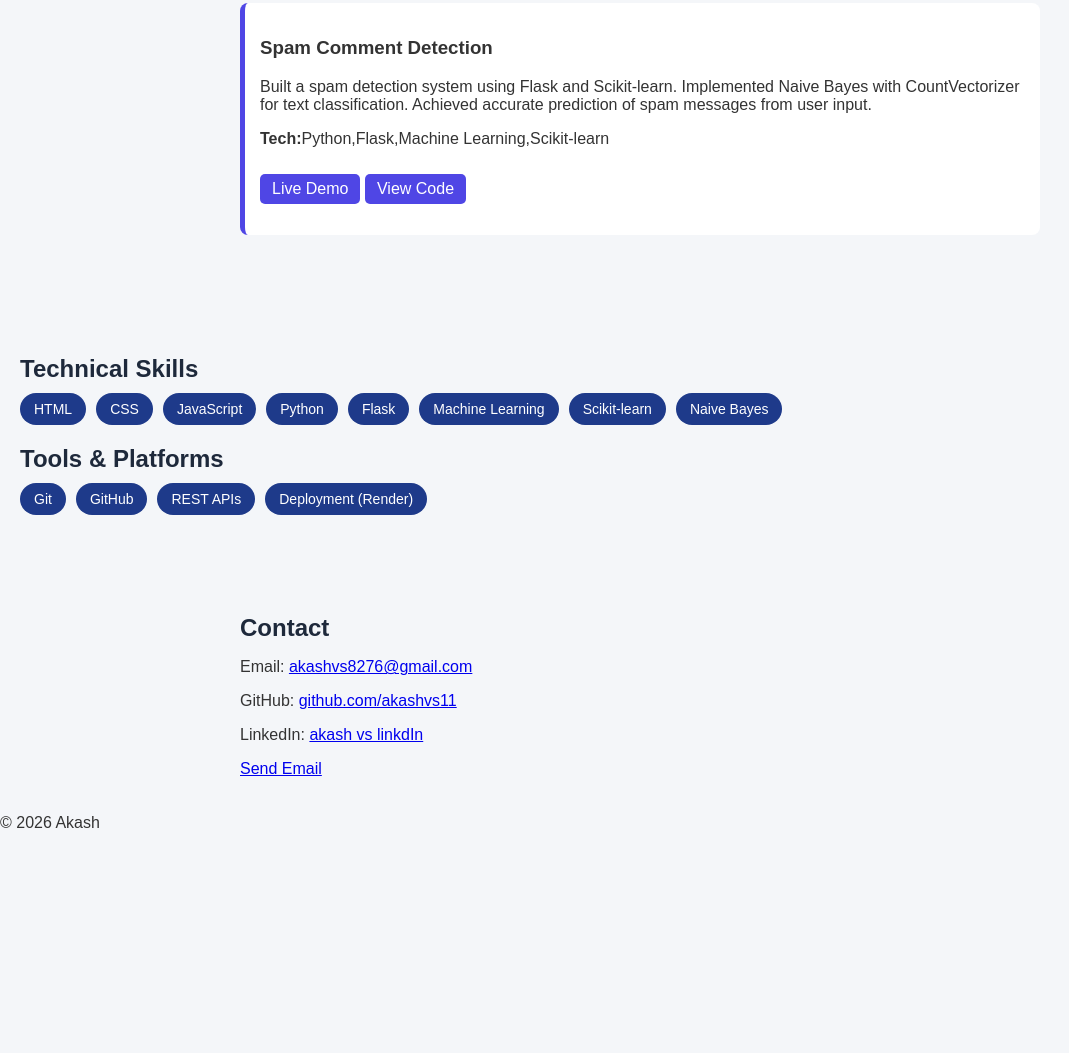
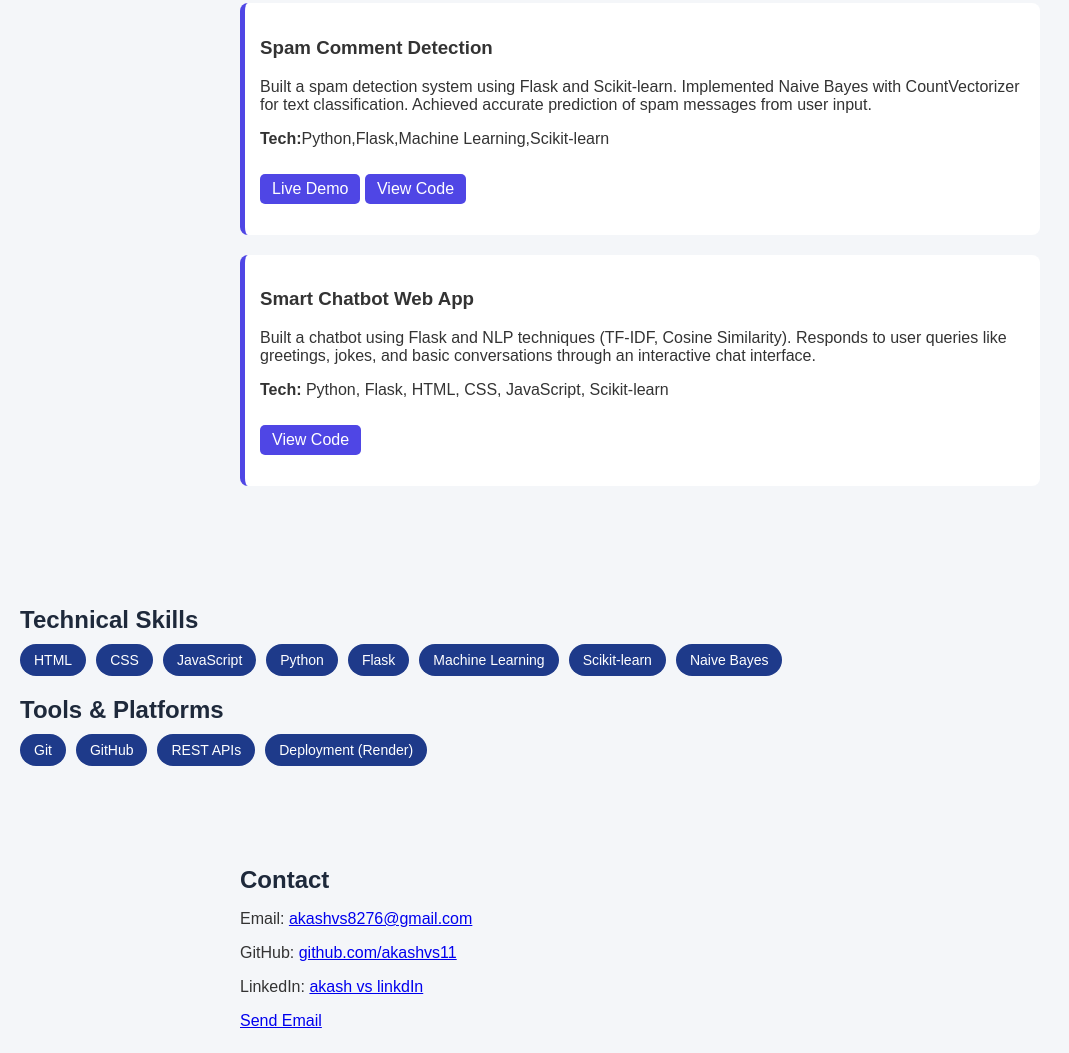
Before and after one commit to akashvs11/portfolio, a plain HTML site: page index.html in a window 1280 px wide. Shown: the part 678-1731 px from the top of the page, without its empty margins (0-1069 px from the left). Before the commit the page ends 1526 px from the top, so only its background shows below. Drawn offline with Linux system fonts and the light colour scheme.

Commit message:
Update index.html

```diff
--- a/index.html
+++ b/index.html
@@ -183,6 +183,24 @@ Achieved accurate prediction of spam messages from user input.</p>
        target="_blank" class="btn">View Code</a>
   </p>
 </div>
+  <div class="project">
+  <h3>Smart Chatbot Web App</h3>
+
+  <p>
+    Built a chatbot using Flask and NLP techniques (TF-IDF, Cosine Similarity).
+    Responds to user queries like greetings, jokes, and basic conversations
+    through an interactive chat interface.
+  </p>
+
+  <p><b>Tech:</b> Python, Flask, HTML, CSS, JavaScript, Scikit-learn</p>
+
+  <p>
+    <!-- Live Demo (optional) -->
+    <!-- <a href="YOUR_LIVE_LINK" target="_blank" class="btn">Live Demo</a> -->
+
+    <a href="https://github.com/akashvs11/smart-chatbot" target="_blank" class="btn">View Code</a>
+  </p>
+</div>
 
 </section>
 <section id="skills">
```
